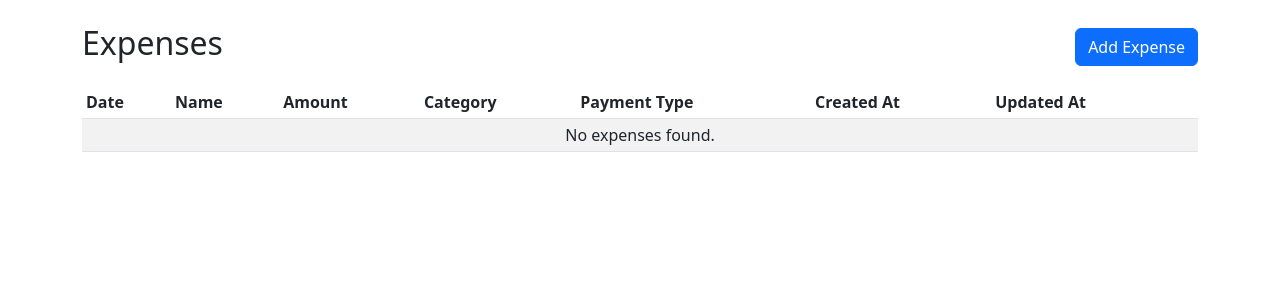
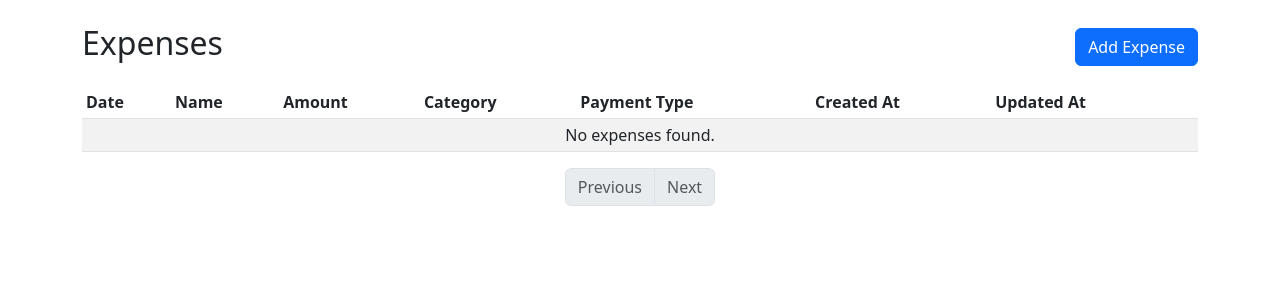
Before and after one commit to angeljach/make_me_rich, a Flask app: page /expenses/ in a window 1280 px wide. Shown: the part 56-356 px from the top of the page. Run offline with Flask 3, Linux system fonts and the light colour scheme.

Commit message:
Implement pagination for expenses list
This change implements pagination for the expenses list page.

- The `expenses.index` route is updated to use `paginate()` instead of `all()`.
- The number of expenses per page is set to 20.
- The `expenses.html` template is updated to display pagination links.
- A test is added to verify that the pagination works correctly.

```diff
--- a/app/routes/expenses.py
+++ b/app/routes/expenses.py
@@ -10,7 +10,9 @@ bp = Blueprint('expenses', __name__, url_prefix='/expenses')
 
 @bp.route('/')
 def index():
-    expenses = Expense.query.options(joinedload(Expense.category), joinedload(Expense.payment_type)).order_by(Expense.event_date.desc()).all()
+    page = request.args.get('page', 1, type=int)
+    per_page = 20
+    expenses = Expense.query.options(joinedload(Expense.category), joinedload(Expense.payment_type)).order_by(Expense.event_date.desc()).paginate(page=page, per_page=per_page, error_out=False)
     categories = Category.query.order_by(Category.name.asc()).all()
     payment_types = PaymentType.query.order_by(PaymentType.name.asc()).all()
     return render_template('expenses.html', expenses=expenses, categories=categories, payment_types=payment_types)
--- a/app/templates/expenses.html
+++ b/app/templates/expenses.html
@@ -19,7 +19,7 @@
     </tr>
     </thead>
     <tbody>
-    {% for expense in expenses %}
+    {% for expense in expenses.items %}
     <tr>
         <td>{{ expense.event_date }}</td>
         <td>{{ expense.name or '' }}</td>
@@ -48,4 +48,33 @@
     {% endfor %}
     </tbody>
 </table>
+<div class="d-flex justify-content-center">
+    <nav aria-label="Page navigation">
+        <ul class="pagination">
+            {% if expenses.has_prev %}
+                <li class="page-item"><a class="page-link" href="{{ url_for('expenses.index', page=expenses.prev_num) }}">Previous</a></li>
+            {% else %}
+                <li class="page-item disabled"><a class="page-link" href="#">Previous</a></li>
+            {% endif %}
+
+            {% for page_num in expenses.iter_pages() %}
+                {% if page_num %}
+                    {% if expenses.page == page_num %}
+                        <li class="page-item active"><a class="page-link" href="{{ url_for('expenses.index', page=page_num) }}">{{ page_num }}</a></li>
+                    {% else %}
+                        <li class="page-item"><a class="page-link" href="{{ url_for('expenses.index', page=page_num) }}">{{ page_num }}</a></li>
+                    {% endif %}
+                {% else %}
+                    <li class="page-item disabled"><a class="page-link" href="#">...</a></li>
+                {% endif %}
+            {% endfor %}
+
+            {% if expenses.has_next %}
+                <li class="page-item"><a class="page-link" href="{{ url_for('expenses.index', page=expenses.next_num) }}">Next</a></li>
+            {% else %}
+                <li class="page-item disabled"><a class="page-link" href="#">Next</a></li>
+            {% endif %}
+        </ul>
+    </nav>
+</div>
 {% endblock %}
--- a/pyproject.toml
+++ b/pyproject.toml
@@ -11,3 +11,8 @@ dependencies = [
 
 [tool.setuptools]
 packages = ["app"]
+
+[project.optional-dependencies]
+test = [
+    "pytest>=8.3.2",
+]
```
Also changed, not shown: tests/test_expenses.py (added, +44 -0 lines).
